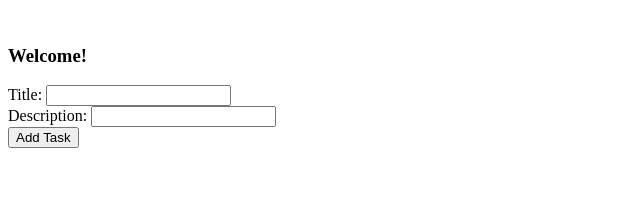
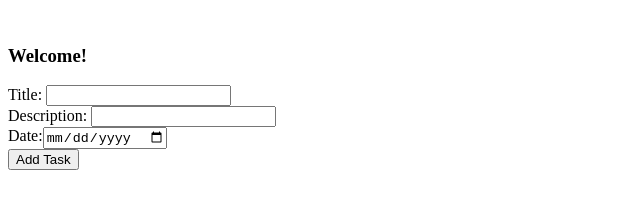
Before and after one commit to UB-CSE/TODO-Scheduler, a plain HTML site: page nginx/public/index.html in a window 1280 px wide. Both pictures are taken after typing "Sample", "Sample" into the empty fields and a click on the button "Add Task". Shown: the whole page, without its empty margins (0-640 px from the left). Drawn offline with nearby package versions, Linux system fonts and the light colour scheme.

Commit message:
Date Added to Task, cant get an A but hopfully I can get something closer to one

```diff
--- a/nginx/public/index.html
+++ b/nginx/public/index.html
@@ -13,6 +13,7 @@
 
 <label for="title">Title: </label><input type="text" id="title"/><br/>
 <label for="desc">Description: </label><input type="text" id="desc"/><br/>
+<label for="date">Date:</label><input type="date" id="date" value="2014-02-09"/><br/>
 <button onclick="addTask();">Add Task</button>
 <br/><br/>
 
--- a/nginx/public/todo.js
+++ b/nginx/public/todo.js
@@ -14,6 +14,7 @@ function displayTasks(tasksJSON) {
         formattedTasks += "<hr/>";
         formattedTasks += "<b>" + task['title'] + "</b> - " + task['description'] + "<br/>";
         formattedTasks += "<button onclick='completeTask(\"" + task['id'] + "\")'>Task Complete</button>";
+        formattedTasks += "<b>" + task['date'] + "<br/>";
     }
     document.getElementById("tasks").innerHTML = formattedTasks;
 }
@@ -22,9 +23,12 @@ function displayTasks(tasksJSON) {
 function addTask() {
     let title = document.getElementById("title").value;
     let desc = document.getElementById("desc").value;
-    socket.emit("add_task", JSON.stringify({"title": title, "description": desc}));
+    let date = document.getElementById("date").value;
+    socket.emit("add_task", JSON.stringify({"title": title, "description": desc, "date":date}));
     document.getElementById("title").value = "";
     document.getElementById("desc").value = "";
+    document.getElementById("date").value = "";
+
 }
 
 function completeTask(taskId) {
```
Also changed, not shown: 4 other files.
